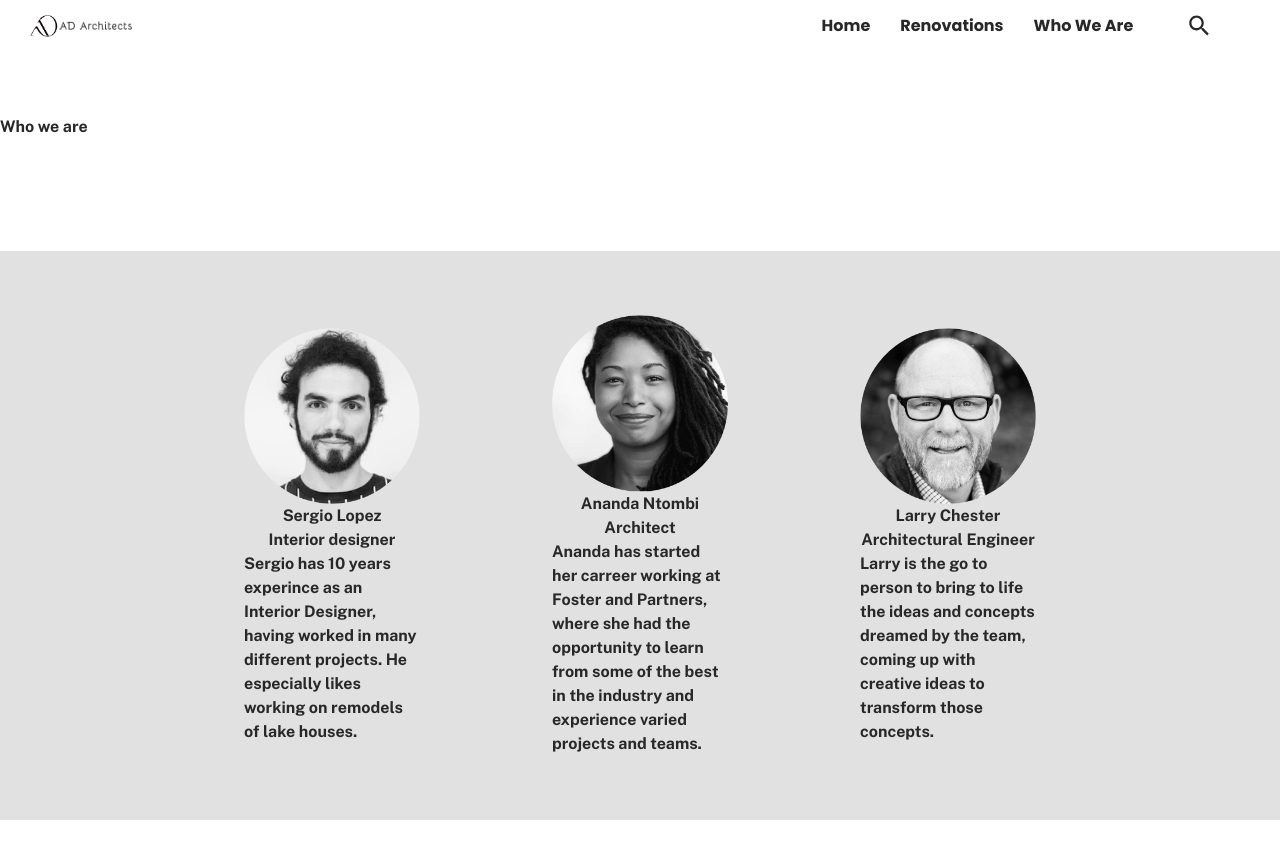
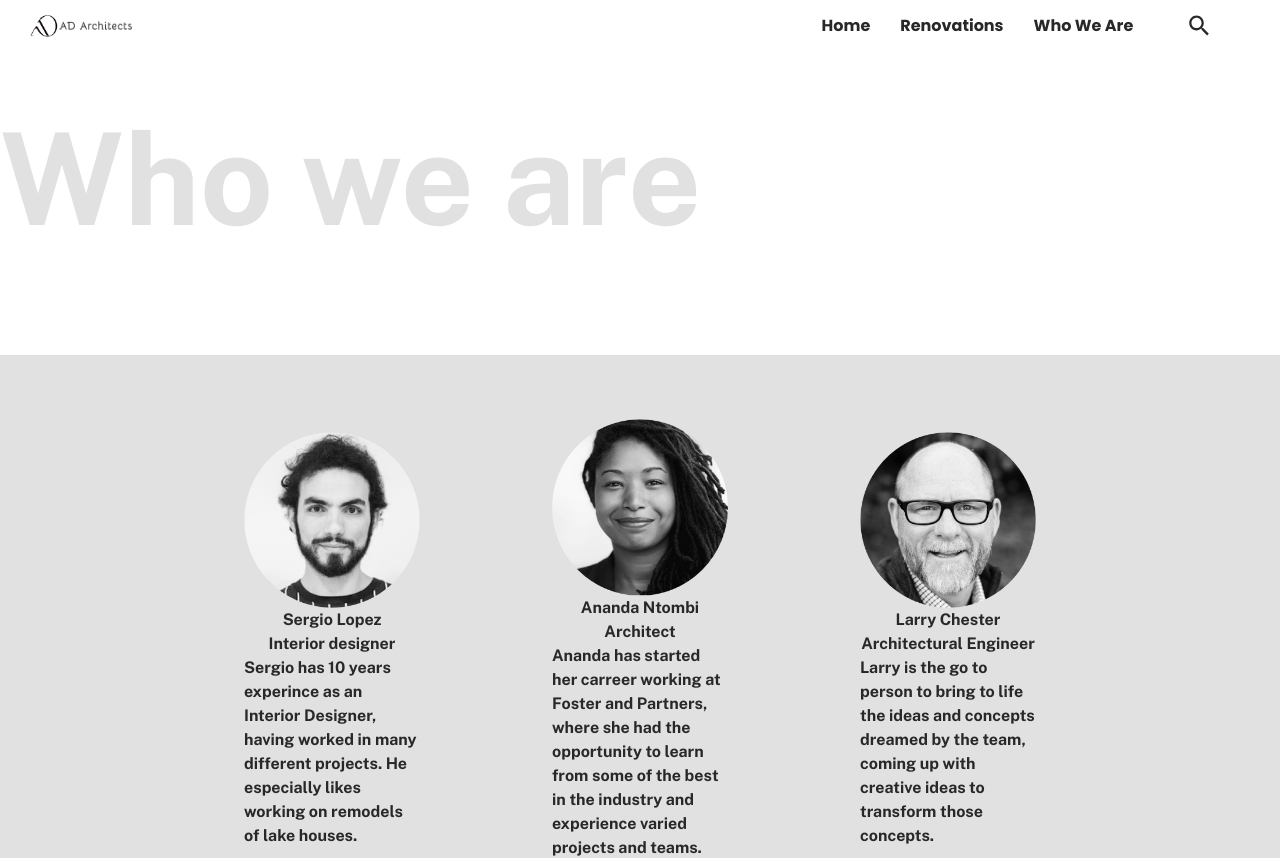
Before and after one commit to EDGI9/ad-architect-app, a React (Vite) app: page /ad-architect-app/whoweare in a window 1280 px wide. Shown: the top 858 px of the page. Built offline with nearby package versions, Linux system fonts and the light colour scheme.

Commit message:
Adjusting whoWeAre page styling

```diff
--- a/src/views/WhoWeAre.tsx
+++ b/src/views/WhoWeAre.tsx
@@ -3,6 +3,7 @@ import { EmployeeCard } from "../components/EmployeeCard/EmployeeCard";
 import { Button } from "../components/Button/Button";
 import { Card } from "../components/Card/Card";
 import { employees } from "../__mock__/employees";
+import  "../assets/styles/utilities.scss";
 
 export function WhoWeAre(): JSX.Element{
     let employeeList;
@@ -14,9 +15,9 @@ export function WhoWeAre(): JSX.Element{
     }
 
     return (
-        <div className="max-w-screen-2xl">
+        <div className="w-full">
                 <section className="flex justify-start my-16">
-                    <Title type="h1" text="Who we are"></Title>
+                    <Title type="h1" text="Who we are" className="text-8xl md:text-9xl u-text-lightest-gray"></Title>
                 </section>
                 <section className="flex justify-center my-28 ">
                     <Card backgroundColor="#E1E1E1" className="w-screen flex justify-center items-center flex-col md:flex-row md:space-x-12">
@@ -25,11 +26,11 @@ export function WhoWeAre(): JSX.Element{
                 </section>
                 <section className="flex justify-center my-28">
                     <div className="flex justify-center items-start flex-col md:flex-row md:space-x-12 mx-16 md:mx-0">
-                        <div className="w-3/5">
+                        <div className="w-full md:w-3/5 mb-5 md:mb-0">
                             <Title type="h2" text="Let’s start a conversation!"></Title>
                             <Title type="h6" text="Get in touch for any questions you may have and we’ll work together to find the best solution."></Title>
                         </div>
-                        <Button text="get in touch"></Button>
+                        <Button text="get in touch" className="w-full md:w-auto" ></Button>
                     </div>
                 </section>
         </div>
```
